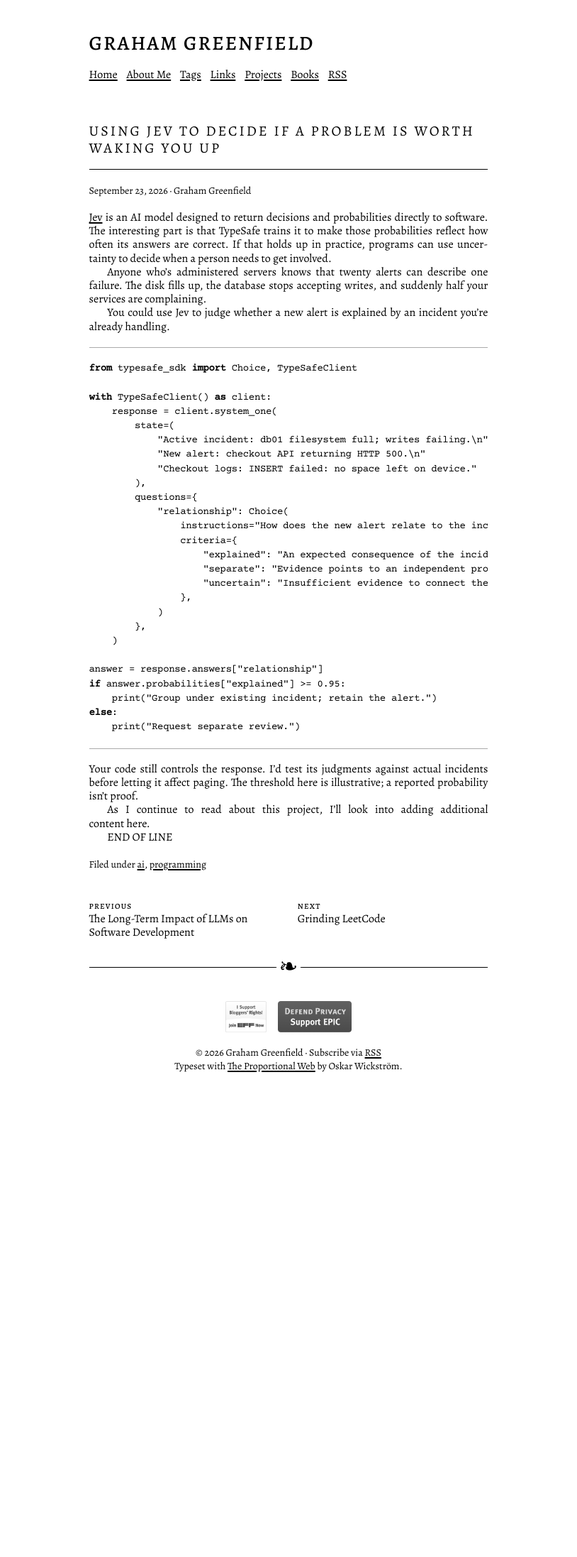
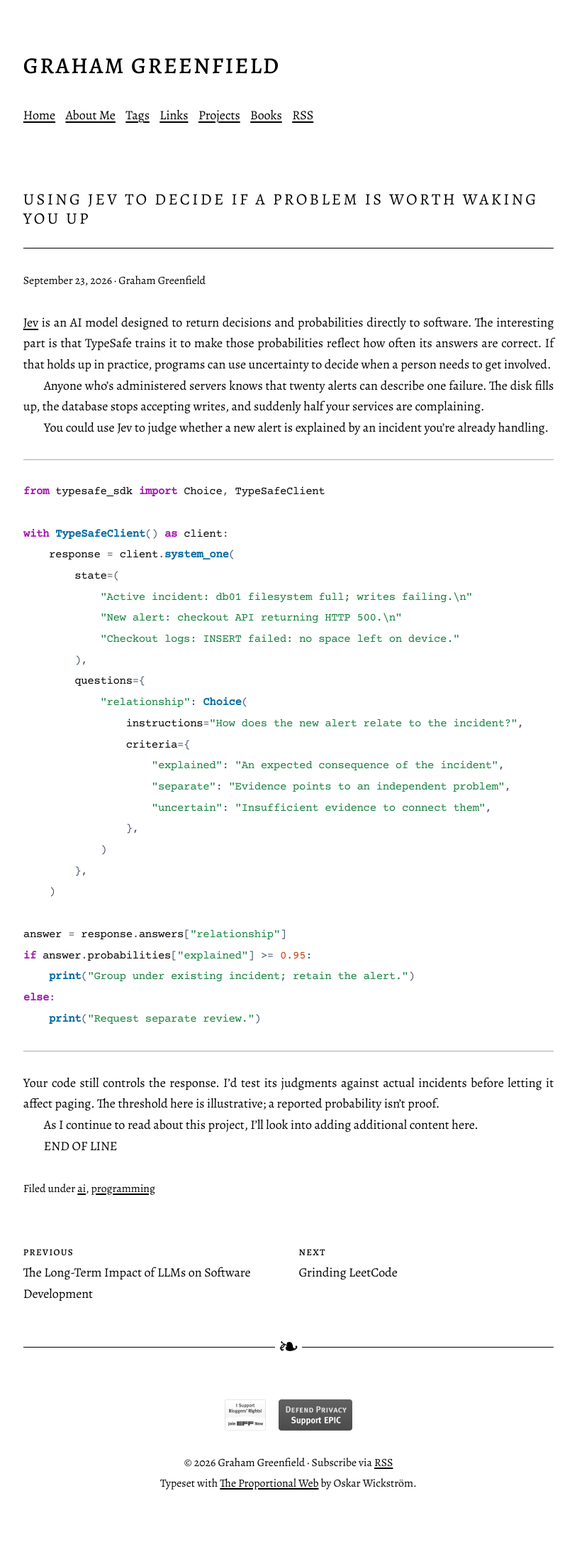
Before and after one commit to gmgreenfield/gmgreenfield.github.io, a Jekyll site: the page built from _posts/2026-09-23-using-jev-to-decide-if-its-worth-waking-you-up.md, in a window 1280 px wide. Shown: the whole page at 71% size, without its empty margins (233-1047 px from the left). Built offline with Jekyll 4.4.1, drawn with Linux system fonts in a browser that asks for light colours; before the commit the page ends 1569 px from its top, so only the background shows below that.

Commit message:
Improve blog typography and code highlighting

```diff
--- a/assets/main.css
+++ b/assets/main.css
@@ -5,7 +5,12 @@
 @import url("fonts/fonts.css");
 @import url("proportional/index.css");
 
-/* Preserve the reference's 66ch text measure and 1.2rem baseline. */
+/* Keep the narrow reading style while giving long-form text more room. */
+:root {
+  --line-height: 1.65rem;
+  --body-inner-width: 78ch;
+  font-size: 18px;
+}
 body { min-width: 0; }
 main { margin-top: 0; }
 header.site-header { margin: 0; }
@@ -131,8 +136,14 @@ a:focus-visible, summary:focus-visible {
 }
 .prose pre code { font-size: 0.875rem; }
 .prose .highlight { margin: 0; }
-.highlight .c, .highlight .c1, .highlight .cm { color: #555; font-style: italic; }
-.highlight .k, .highlight .kn, .highlight .kd, .highlight .ow { font-weight: bold; }
+.highlight .c, .highlight .c1, .highlight .cm, .highlight .cp { color: #6b7280; font-style: italic; }
+.highlight .k, .highlight .kc, .highlight .kd, .highlight .kn, .highlight .kp, .highlight .kr, .highlight .ow { color: #a21caf; font-weight: bold; }
+.highlight .nc, .highlight .nd, .highlight .ne, .highlight .nf, .highlight .nn { color: #0369a1; font-weight: bold; }
+.highlight .na, .highlight .nb, .highlight .ni, .highlight .nt, .highlight .nv, .highlight .vc, .highlight .vg, .highlight .vi { color: #b45309; }
+.highlight .s, .highlight .sa, .highlight .sb, .highlight .sc, .highlight .dl, .highlight .sd, .highlight .s2, .highlight .se, .highlight .sh, .highlight .si, .highlight .sx, .highlight .sr, .highlight .ss { color: #15803d; }
+.highlight .m, .highlight .mb, .highlight .mf, .highlight .mh, .highlight .mi, .highlight .mo, .highlight .il { color: #c2410c; }
+.highlight .o, .highlight .p { color: #475569; }
+.highlight .err { color: #a11; text-decoration: underline wavy; }
 .prose table {
   display: block;
   max-width: 100%;
@@ -197,6 +208,7 @@ a:focus-visible, summary:focus-visible {
   z-index: 1;
 }
 @media screen and (max-width: 480px) {
+  :root { font-size: 16px; }
   .site-header { margin: 0; }
   .site-header .site-title { font-size: 2rem; line-height: 1.2; }
   .post-navigation { flex-direction: column; gap: var(--line-height); }
```
